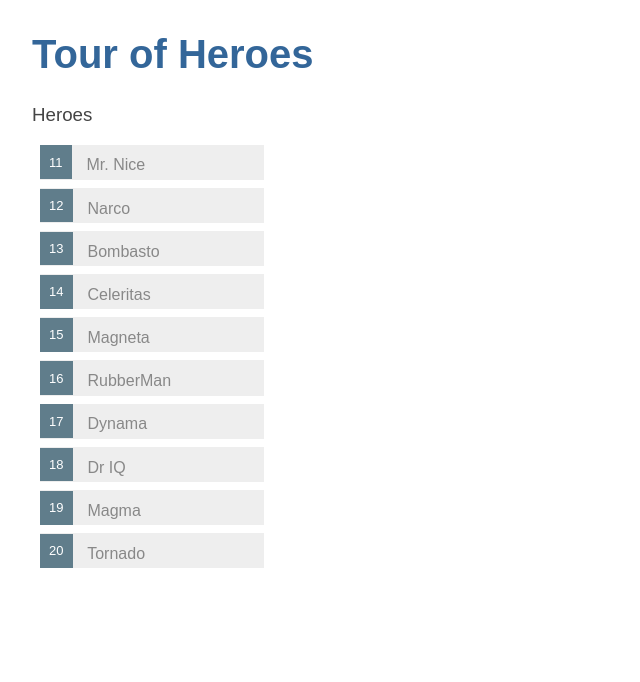
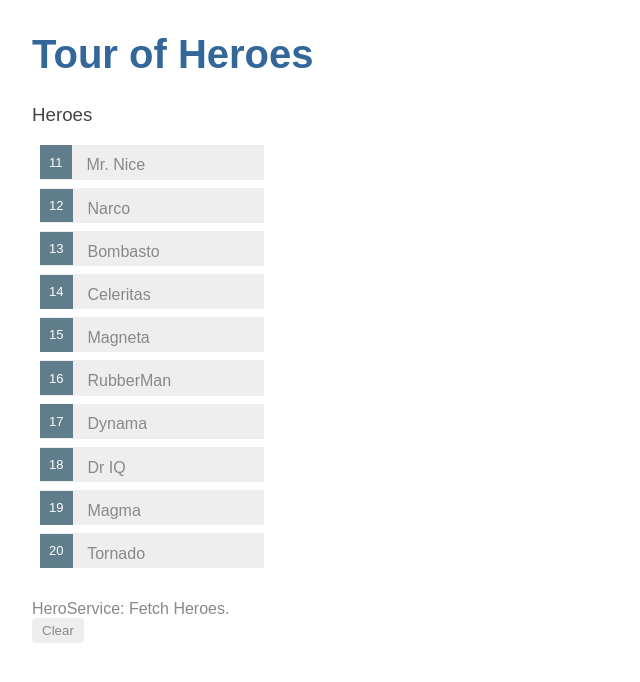
Before and after one commit to nicholaspretorius/tour-of-heroes, an Angular app: page / in a window 1280 px wide. Shown: the top 682 px of the page, without its empty margins (0-640 px from the left). Built offline with nearby package versions, Linux system fonts and the light colour scheme.

Commit message:
Added messages.

```diff
--- a/src/app/app.component.html
+++ b/src/app/app.component.html
@@ -1,4 +1,5 @@
 <div>
   <h1>{{ title }}</h1>
   <app-heroes></app-heroes>
+  <app-messages></app-messages>
 </div>
--- a/src/app/app.module.ts
+++ b/src/app/app.module.ts
@@ -5,12 +5,14 @@
 import { AppComponent } from './app.component';
 import { HeroesComponent } from './heroes/heroes.component';
 import { HeroDetailComponent } from './hero-detail/hero-detail.component';
+import { MessagesComponent } from './messages/messages.component';
 
 @NgModule({
   declarations: [
     AppComponent,
     HeroesComponent,
-    HeroDetailComponent
+    HeroDetailComponent,
+    MessagesComponent
   ],
   imports: [
     BrowserModule,
--- a/src/app/hero.service.ts
+++ b/src/app/hero.service.ts
@@ -2,15 +2,17 @@
 import { Observable, of } from 'rxjs';
 import { Hero } from './app.hero';
 import { HEROES } from './app.heroes.mock';
+import { MessageService } from './message.service';
 
 @Injectable({
   providedIn: 'root'
 })
 export class HeroService {
 
-  constructor() { }
+  constructor(private readonly messageService: MessageService) { }
 
   getHeroes(): Observable<Hero[]> {
+    this.messageService.add('HeroService: Fetch Heroes.');
     return of(HEROES);
   }
 }
--- /dev/null
+++ b/src/app/message.service.ts
@@ -0,0 +1,24 @@
+import { Injectable } from '@angular/core';
+import { Observable, of } from 'rxjs';
+
+@Injectable({
+  providedIn: 'root'
+})
+export class MessageService {
+
+  messages: string[] = [];
+
+  constructor() { }
+
+  get(): Observable<string[]> {
+    return of(this.messages);
+  }
+
+  add(message: string): void {
+    this.messages.push(message);
+  }
+
+  clear(): void {
+    this.messages = [];
+  }
+}
--- /dev/null
+++ b/src/app/messages/messages.component.css
@@ -0,0 +1,34 @@
+h2 {
+  color: red;
+  font-family: Arial, Helvetica, sans-serif;
+  font-weight: lighter;
+}
+body {
+  margin: 2em;
+}
+body, input[text], button {
+  color: crimson;
+  font-family: Cambria, Georgia;
+}
+
+button.clear {
+  font-family: Arial;
+  background-color: #eee;
+  border: none;
+  padding: 5px 10px;
+  border-radius: 4px;
+  cursor: pointer;
+  cursor: hand;
+}
+button:hover {
+  background-color: #cfd8dc;
+}
+button:disabled {
+  background-color: #eee;
+  color: #aaa;
+  cursor: auto;
+}
+button.clear {
+  color: #888;
+  margin-bottom: 12px;
+}
--- /dev/null
+++ b/src/app/messages/messages.component.html
@@ -0,0 +1,4 @@
+<div *ngIf="messageService.messages.length">
+  <div *ngFor="let message of messageService.messages">{{ message }}</div>
+  <button (click)="messageService.clear()" class="clear">Clear</button>
+</div>
--- /dev/null
+++ b/src/app/messages/messages.component.ts
@@ -0,0 +1,16 @@
+import { Component, OnInit } from '@angular/core';
+import { MessageService } from './../message.service';
+
+@Component({
+  selector: 'app-messages',
+  templateUrl: './messages.component.html',
+  styleUrls: ['./messages.component.css']
+})
+export class MessagesComponent implements OnInit {
+
+  messages: string[];
+
+  constructor(public messageService: MessageService) { }
+
+  ngOnInit() {}
+}
```
Also changed, not shown: 2 other files (tests, documents, lock files or other folders).
